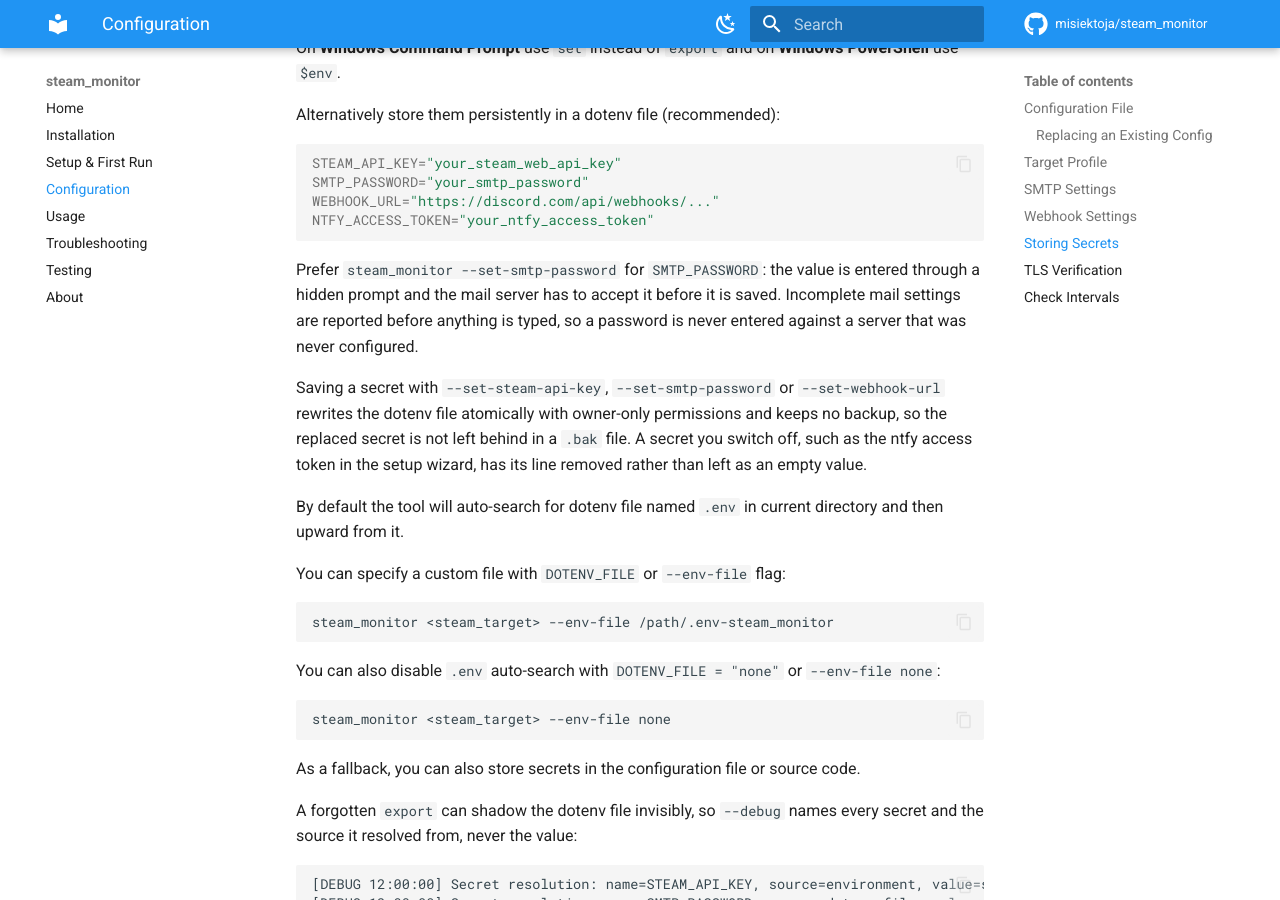
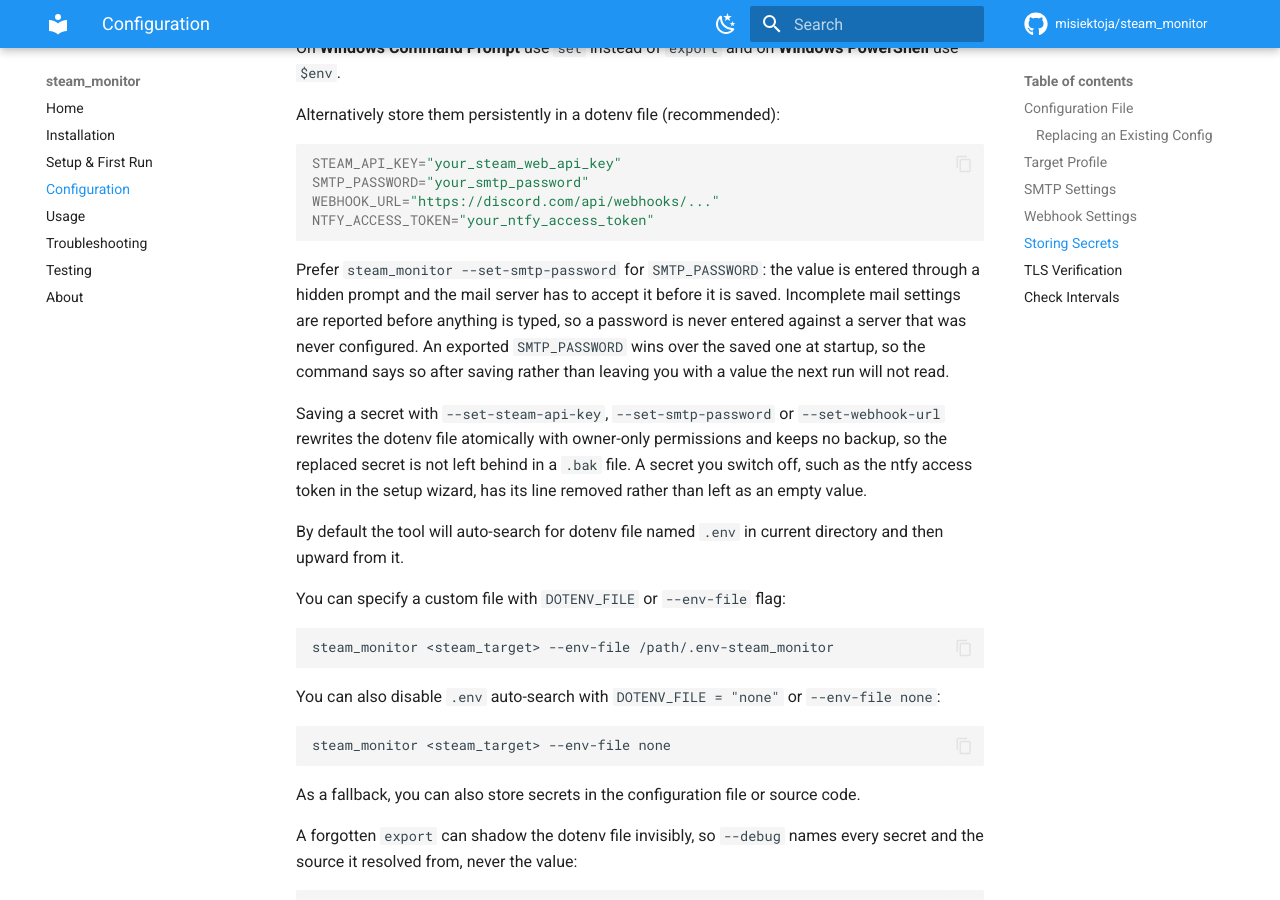
Before and after one commit to misiektoja/steam_monitor, an MkDocs documentation site: the page built from docs/configuration.md, in a window 1280 px wide and 900 px high, scrolled down 3566 px. Built offline with MkDocs 1.6.1 and Material for MkDocs 9.7.7, drawn with Linux system fonts in a browser that asks for light colours; comment, search, counter and statistics services are not loaded.

Commit message:
docs(configuration): say an exported SMTP password is reported after saving

````diff
--- a/docs/configuration.md
+++ b/docs/configuration.md
@@ -138,7 +138,7 @@ WEBHOOK_URL="https://discord.com/api/webhooks/..."
 NTFY_ACCESS_TOKEN="your_ntfy_access_token"
 ```
 
-Prefer `steam_monitor --set-smtp-password` for `SMTP_PASSWORD`: the value is entered through a hidden prompt and the mail server has to accept it before it is saved. Incomplete mail settings are reported before anything is typed, so a password is never entered against a server that was never configured.
+Prefer `steam_monitor --set-smtp-password` for `SMTP_PASSWORD`: the value is entered through a hidden prompt and the mail server has to accept it before it is saved. Incomplete mail settings are reported before anything is typed, so a password is never entered against a server that was never configured. An exported `SMTP_PASSWORD` wins over the saved one at startup, so the command says so after saving rather than leaving you with a value the next run will not read.
 
 Saving a secret with `--set-steam-api-key`, `--set-smtp-password` or `--set-webhook-url` rewrites the dotenv file atomically with owner-only permissions and keeps no backup, so the replaced secret is not left behind in a `.bak` file. A secret you switch off, such as the ntfy access token in the setup wizard, has its line removed rather than left as an empty value.
 
````
